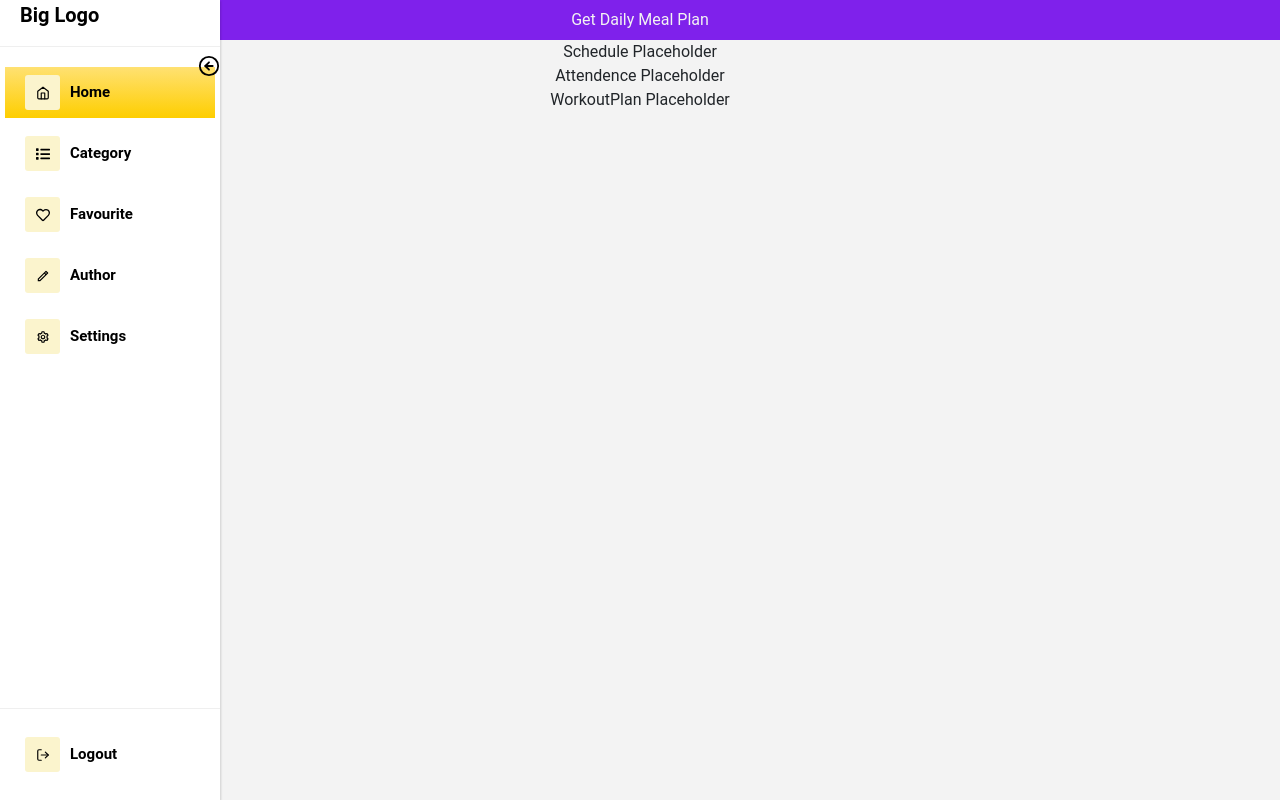
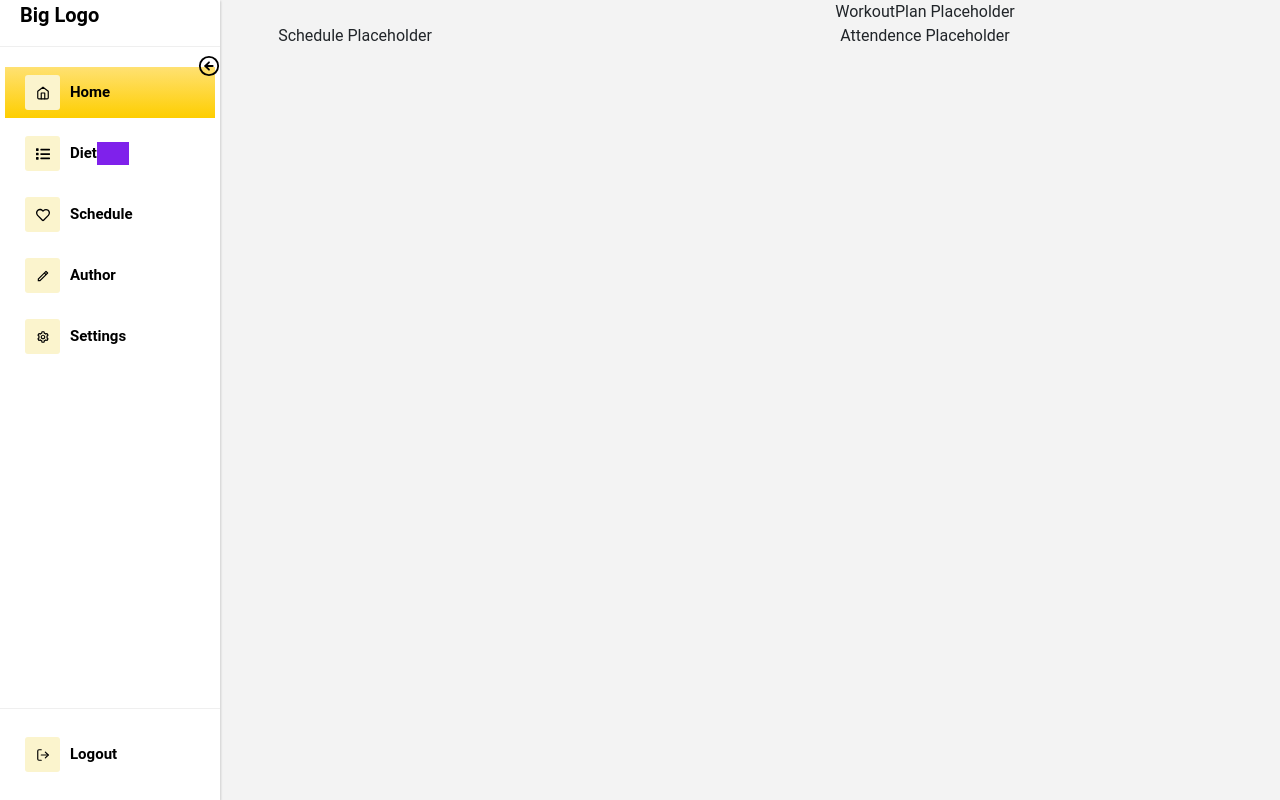
Before and after one commit to neu-seattle-cs5500-summer2022/project-SM22-LincolnCardosodeFaria-mikael1017-panmei-minhphan, a React (Create React App) app in the folder frontend/frontend/: page /client/1 in a window 1280 px wide. Built offline with nearby package versions, Linux system fonts and the light colour scheme; no server answers.

Commit message:
chage json

```diff
--- /dev/null
+++ b/frontend/frontend/src/components/Diet-Large.js
@@ -0,0 +1,89 @@
+import React, { useState, useEffect } from 'react';
+import GymDataService from '../services/callAPI';
+import { useParams } from 'react-router-dom';
+import MealList from "./MealList"
+import "../style/Diet.css";
+
+
+const Diet = ({ user }) => {
+    let params = useParams();
+
+
+    // const [mealData, setMealData] = useState(null)
+    // const [calories, setCalories] = useState(2000)
+    const [mealData, setMealData] = useState(null);
+
+    // function getMealData(id) {
+    //     console.log("getmealdata");
+    //     GymDataService.findDiet(id)
+    //         .then(response => {
+    //             setMealData(response.data)
+    //             console.log("get meal data------------", response);
+    //             console.log("data type -----------", typeof (response))
+    //         })
+    //         .catch(() => {
+    //             console.log("error")
+    //         })
+    // }
+
+    useEffect(() => {
+        const getMealData = id => {
+            GymDataService.findDiet(id)
+                .then(response => {
+                    console.log(response);
+                    setMealData(response.data)
+                })
+                .catch(e => {
+                    console.log(e);
+                });
+        };
+        getMealData(params.id)
+    }, [params.id]);
+
+    return (
+        <div>
+
+            {/* <img src={"../images/diet_pic.jpg"} alt="diet" /> */}
+            {/* <button onClick={() => getMealData(params.id)}>Get Daily Meal Plan</button> */}
+            {mealData && <MealList mealData={mealData} />}
+        </div >
+    )
+
+    // // get Diet Plan from Spoonacular API based on Calories
+    // function getMealData() {
+    //     fetch(
+    //         `https://api.spoonacular.com/mealplanner/generate?apiKey=cb1c464d94f142c08b156c5beddade8b&timeFrame=day&targetCalories=${calories}`
+    //     )
+    //         .then(response => response.json())
+    //         .then(data => {
+    //             console.log("get meal------------", data)
+    //             console.log("data type -----------", typeof (data))
+    //             setMealData(data)
+    //         })
+    //         .catch(() => {
+    //             console.log("error")
+    //         })
+    // }
+
+    // function handleChange(e) {
+    //     setCalories(e.target.value)
+    // }
+
+    // return (
+    //     <div className="App">
+    //         <section className="controls">
+    //             <input
+    //                 type="number"
+    //                 placeholder="Calories (e.g. 2000)"
+    //                 onChange={handleChange}
+    //             />
+    //             <button onClick={getMealData}>Get Daily Meal Plan</button>
+    //         </section>
+    //         {mealData && <MealList mealData={mealData} />}
+    //     </div>
+    // )
+
+
+}
+
+export default Diet;
--- a/frontend/frontend/src/components/Diet.js
+++ b/frontend/frontend/src/components/Diet.js
@@ -1,73 +1,48 @@
+import Accordion from 'react-bootstrap/Accordion';
 import React, { useState, useEffect } from 'react';
 import GymDataService from '../services/callAPI';
 import { useParams } from 'react-router-dom';
-import MealList from "./MealList"
 import "../style/Diet.css";
 
+function Diet({ user }) {
+    let params = useParams();
+    console.log("diet-large params", params.id);
 
-const Diet = ({ user }) => {
-    let params = useParams();
-
-
-    // const [mealData, setMealData] = useState(null)
-    // const [calories, setCalories] = useState(2000)
     const [mealData, setMealData] = useState(null);
 
-    function getMealData(id) {
-        console.log("getmealdata");
-        GymDataService.findDiet(id)
-            .then(response => {
-                setMealData(response.data)
-                console.log("get meal data------------", response);
-                console.log("data type -----------", typeof (response))
-            })
-            .catch(() => {
-                console.log("error")
-            })
-    }
+    useEffect(() => {
+        const getMealData = id => {
+            GymDataService.findDiet(id)
+                .then(response => {
+                    console.log("diet-large---------------- ", response);
+                    setMealData(response.data);
+                })
+                .catch(e => {
+                    console.log(e);
+                });
+        };
+        getMealData(params.id);
+    }, [params.id]);
 
     return (
         <div>
-            <button onClick={() => getMealData(params.id)}>Get Daily Meal Plan</button>
-            {mealData && <MealList mealData={mealData} />}
-        </div >
-    )
+            {/* mealData.data.map(weeklyMeal => {
+                return(
+                weeklyMeal.foods.map(everyDayMeal => {
+                <Accordion defaultActiveKey="0">
+                    <Accordion.Item eventKey="0">
+                        <Accordion.Header>{everyDayMeal.name}</Accordion.Header>
+                        <Accordion.Body>
+                            foods
+                        </Accordion.Body>
+                    </Accordion.Item>
+                </Accordion>
+            }))
+            }) */}
 
-    // // get Diet Plan from Spoonacular API based on Calories
-    // function getMealData() {
-    //     fetch(
-    //         `https://api.spoonacular.com/mealplanner/generate?apiKey=cb1c464d94f142c08b156c5beddade8b&timeFrame=day&targetCalories=${calories}`
-    //     )
-    //         .then(response => response.json())
-    //         .then(data => {
-    //             console.log("get meal------------", data)
-    //             console.log("data type -----------", typeof (data))
-    //             setMealData(data)
-    //         })
-    //         .catch(() => {
-    //             console.log("error")
-    //         })
-    // }
+        </div>
 
-    // function handleChange(e) {
-    //     setCalories(e.target.value)
-    // }
-
-    // return (
-    //     <div className="App">
-    //         <section className="controls">
-    //             <input
-    //                 type="number"
-    //                 placeholder="Calories (e.g. 2000)"
-    //                 onChange={handleChange}
-    //             />
-    //             <button onClick={getMealData}>Get Daily Meal Plan</button>
-    //         </section>
-    //         {mealData && <MealList mealData={mealData} />}
-    //     </div>
-    // )
-
-
+    );
 }
 
 export default Diet;
--- a/frontend/frontend/src/components/Meal.js
+++ b/frontend/frontend/src/components/Meal.js
@@ -1,27 +1,24 @@
-import React, { useState, useEffect } from "react"
 import "../style/Diet.css";
 
 export default function Meal({ meal }) {
     console.log("meal-------", meal);
+    function dayOfWeekAsString(dayIndex) {
+        return ["Sunday", "Monday", "Tuesday", "Wednesday", "Thursday", "Friday", "Saturday"][dayIndex] || '';
+    }
 
     return (
-        meal.foods.map(everyDayMeal => {
-
-            return (
-                <article key={everyDayMeal.id}>
-                    <h1>{everyDayMeal.name}</h1>
+        < article >
+            <h1>{dayOfWeekAsString(meal.weekDay)}</h1>
+            <h2>{meal.diet}</h2>
             {/* <img src={imageUrl} alt="recipe" /> */}
-                    < h2 > {meal.title}</h2 >
 
             <ul className="instructions">
-                        <li>Preparation time: {meal.readyInMinutes} minutes</li>
-                        <li>Number of servings: {everyDayMeal.quantityLbs}</li>
+                <li>Number of servings: {meal.quantityLbs}</li>
             </ul>
 
             <a href={meal.sourceUrl}>Go to Recipe</a>
         </article >
     )
-        })
 
 
 
@@ -51,5 +48,5 @@ export default function Meal({ meal }) {
 
     //         <a href={meal.sourceUrl}>Go to Recipe</a>
     //     </article>
-    )
+    // )
 }
--- a/frontend/frontend/src/components/MealList.js
+++ b/frontend/frontend/src/components/MealList.js
@@ -4,16 +4,19 @@ import "../style/Diet.css";
 
 export default function MealList({ mealData }) {
     console.log("meallist-----------", mealData);
+    //sort meal base on weekday
+    mealData = [...mealData].sort((a, b) => a.weekDay - b.weekDay);
+    console.log("sorted meal-------", mealData);
 
     return (
         <main>
             <section className="nutrients">
-                <h1>Meal</h1>
+                <h1>Weekly Diet Plan</h1>
                 <ul>
-                    <li>Calories: </li>
-                    <li>Carbohydrates: </li>
-                    <li>Fat:</li>
-                    <li>Protein: </li>
+                    <li>Calories: 000</li>
+                    <li>Carbohydrates: 000</li>
+                    <li>Fat: 000</li>
+                    <li>Protein: 000</li>
                 </ul>
             </section>
 
--- a/frontend/frontend/src/components/Sidebar.js
+++ b/frontend/frontend/src/components/Sidebar.js
@@ -1,5 +1,6 @@
 //import useState hook to create menu collapse state
 import React, { useState } from "react";
+import { Link } from 'react-router-dom';
 
 //import react pro sidebar components
 import {
@@ -25,6 +26,7 @@ import { BiCog } from "react-icons/bi";
 //import sidebar css from react-pro-sidebar module and our custom css
 import "react-pro-sidebar/dist/css/styles.css";
 import "../style/Sidebar.css";
+
 
 const Sidebar = () => {
     //create initial menuCollapse state using useState hook
@@ -56,8 +58,8 @@ const Sidebar = () => {
                             <MenuItem active={true} icon={<FiHome />}>
                                 Home
                             </MenuItem>
-                            <MenuItem icon={<FaList />}>Category</MenuItem>
-                            <MenuItem icon={<FaRegHeart />}>Favourite</MenuItem>
+                            <MenuItem icon={<FaList />} >Diet <Link to="/client/17/diet" /></MenuItem>
+                            <MenuItem icon={<FaRegHeart />}>Schedule</MenuItem>
                             <MenuItem icon={<RiPencilLine />}>Author</MenuItem>
                             <MenuItem icon={<BiCog />}>Settings</MenuItem>
                         </Menu>
--- a/frontend/frontend/src/containers/App.js
+++ b/frontend/frontend/src/containers/App.js
@@ -4,6 +4,7 @@ import Homepage from "./HomePage";
 import SignupPage from "./SignupPage";
 import LoginPage from "./LoginPage";
 import ClientPage from "./ClientPage"
+import DietLargePage from "../components/Diet-Large"
 
 function App() {
   return (
@@ -13,6 +14,7 @@ function App() {
         <Route path="signup" element={<SignupPage />} />
         <Route path="login" element={<LoginPage />} />
         <Route path={"client/:id"} element={<ClientPage />} />
+        <Route path={"client/:id/diet"} element={<DietLargePage />} />
       </Routes>
     </div>
   );
--- a/frontend/frontend/src/containers/ClientPage.js
+++ b/frontend/frontend/src/containers/ClientPage.js
@@ -1,27 +1,29 @@
-import React, { useState, useEffect } from 'react';
-// import { useParams } from "react-router";
-// import Image from 'react-bootstrap/Image';
-// import Col from 'react-bootstrap/Col';
-// import Row from 'react-bootstrap/Row';
-// import Container from 'react-bootstrap/Container';
-// import Card from 'react-bootstrap/Card';
+import Container from 'react-bootstrap/Container';
+import Row from 'react-bootstrap/Row';
+import Col from 'react-bootstrap/Col';
 
 import Schedule from '../components/Schedule'
 import WorkoutPlan from '../components/WorkoutPlan';
 import Diet from '../components/Diet';
 import Attendence from '../components/Attendence';
 import Sidebar from '../components/Sidebar';
+import DietLarge from '../components/Diet-Large';
 
 const Client = props => {
     return (
         <div className="Client">
             <Sidebar />
-            <div id="page-wrap">
-                <Diet />
-                <Schedule />
-                <Attendence />
-                <WorkoutPlan />
-            </div>
+            <Container>
+                <Row>
+                    {/* <Col><Diet /></Col> */}
+                    <Col><DietLarge /></Col>
+                    <Col><WorkoutPlan /></Col>
+                </Row>
+                <Row>
+                    <Col><Schedule /></Col>
+                    <Col><Attendence /></Col>
+                </Row>
+            </Container>
         </div>
 
     )
```
Also changed, not shown: frontend/frontend/public/images/diet_pic.jpg (added). Lines whose indentation alone changed are shown as unchanged.
